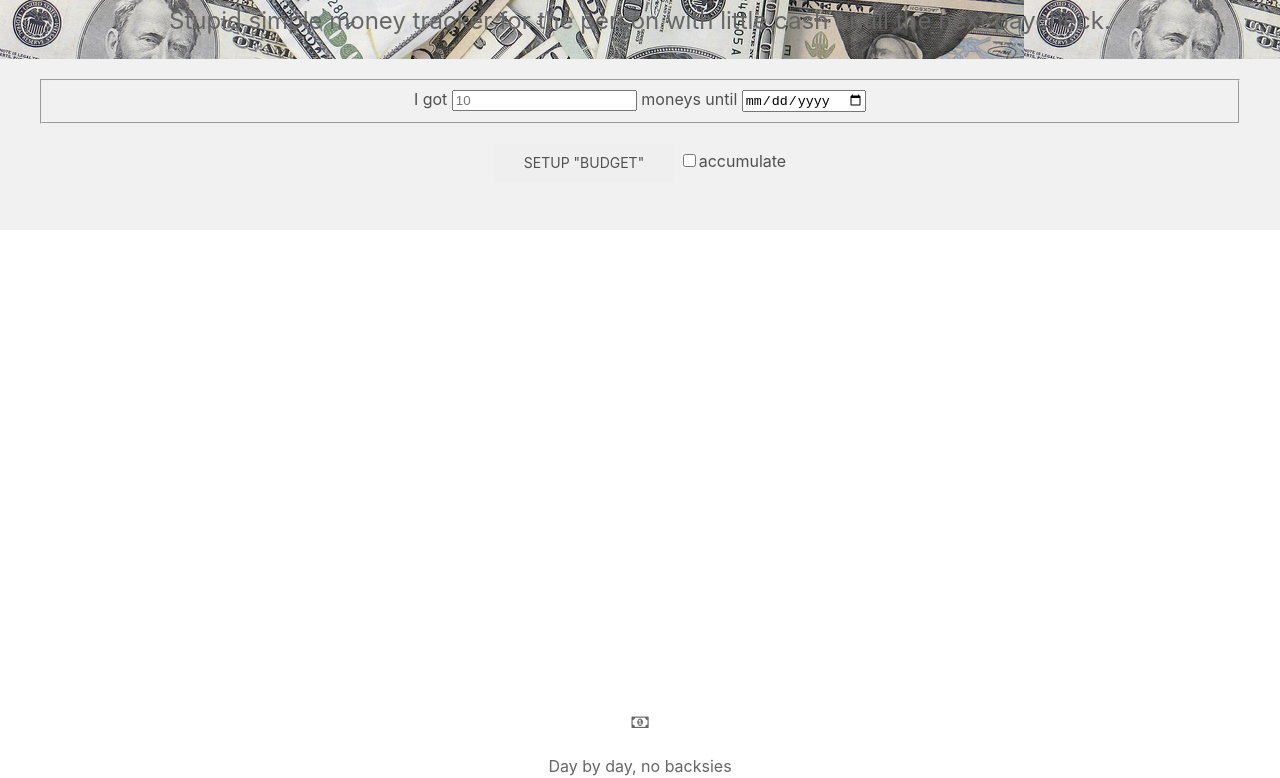
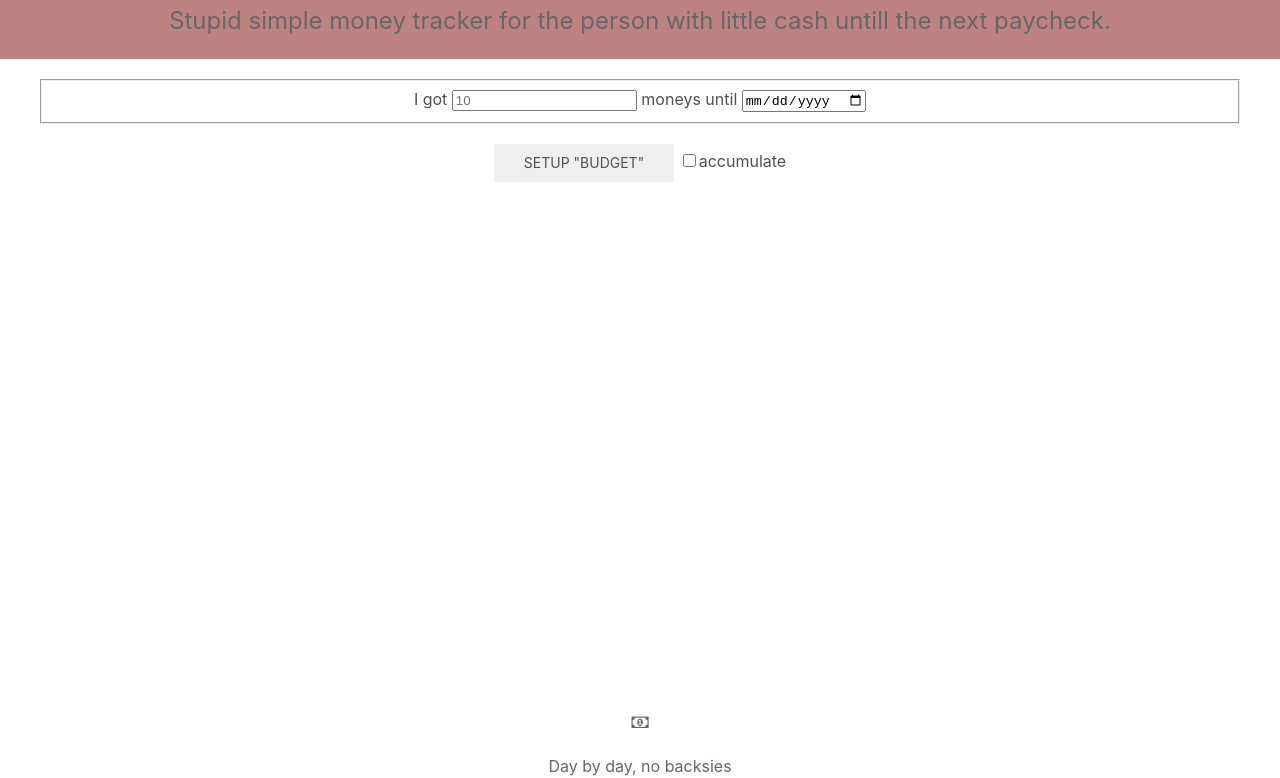
Before and after one commit to jorgenbs/imscrewed, a website: page index.html in a window 1280 px wide. Shown: the part 353-1131 px from the top of the page. Drawn offline with nearby package versions, Linux system fonts and the light colour scheme; a script that the page names is missing.

Commit message:
background styling

```diff
--- a/css/site.css
+++ b/css/site.css
@@ -1,3 +1,6 @@
+html, body {
+  height: 100%;
+}
 #screwed {
   -webkit-user-select: none;
   position: absolute;
@@ -26,10 +29,10 @@
 }
 .background-1 {
   background-color: #BD8383;
-  background-image: url('/img/money-01.jpg');
 }
 .background-2 {
-  background-color: #F1F1F1;
+  /*background-color: #F1F1F1;*/
+  background-color: rgba(255,255,255,1);
   padding-top: 20px;
   color: rgb(80, 80, 80);
 }
@@ -39,7 +42,7 @@
   padding-top: 30px;
 }
 .background-4 {
-  background-color: #FFFFFF;
+  background-color: rgba(255,255,255,0.9);
 }
 
 .header {
@@ -64,3 +67,7 @@
 
 @font-face { font-family: FortuneCity; src: url('../fonts/FortuneCity.ttf'); }
 @font-face { font-family: FortuneCity; font-weight: bold; src: url('fonts/FortuneCity.ttf');}
+
+body {
+  background-image: url("/img/money-01.jpg");
+}
```
